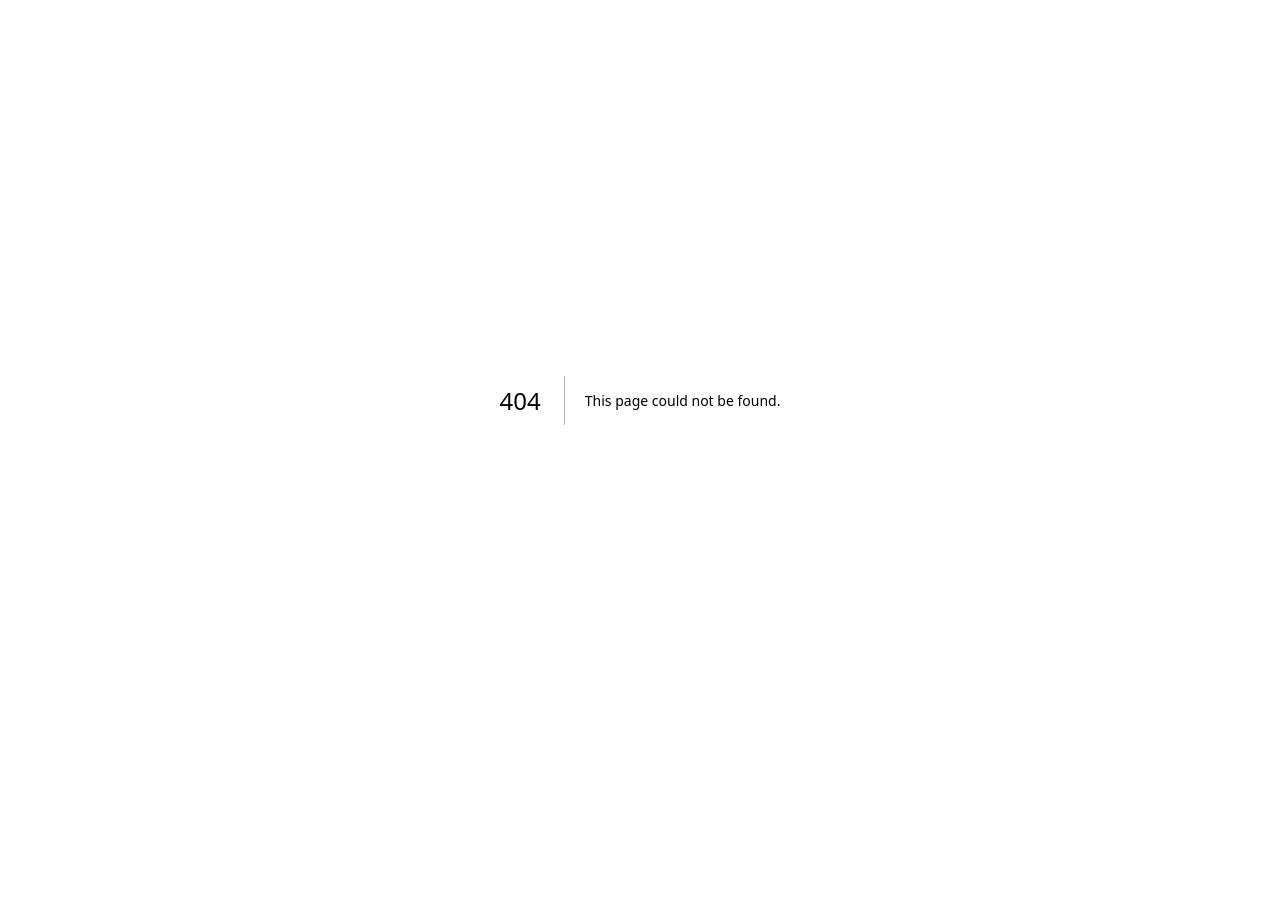
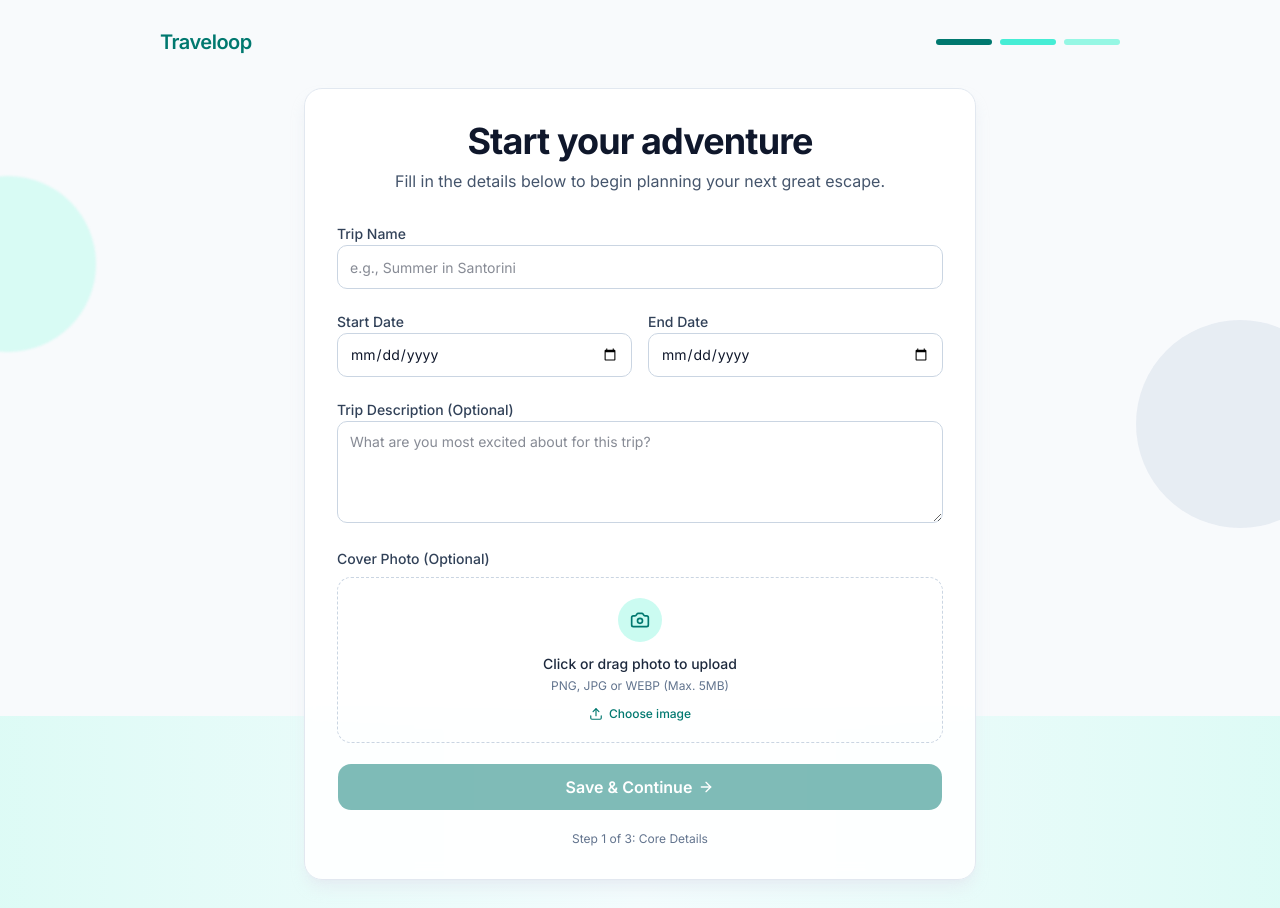
Before and after one commit to RohitSirvi898/Traveloop, a Next.js app: page /trips/create in a window 1280 px wide. Before the commit this address had no page. Before the commit the page ends 800 px from the top, so only its background shows below. Built offline with nearby package versions, Linux system fonts and the light colour scheme.

Commit message:
feat: add CreateTripPage component with form for trip details and cover photo upload

```diff
--- /dev/null
+++ b/src/app/trips/create/page.tsx
@@ -0,0 +1,206 @@
+"use client";
+
+import { useEffect, useMemo, useState, type ChangeEvent, type FormEvent } from "react";
+import { ArrowRight, Camera, Upload } from "lucide-react";
+import { toast } from "sonner";
+
+import { Button } from "@/components/ui/button";
+
+export default function CreateTripPage() {
+  const [tripName, setTripName] = useState("");
+  const [startDate, setStartDate] = useState("");
+  const [endDate, setEndDate] = useState("");
+  const [description, setDescription] = useState("");
+  const [coverPhoto, setCoverPhoto] = useState<File | null>(null);
+  const [coverPreviewUrl, setCoverPreviewUrl] = useState<string | null>(null);
+
+  useEffect(() => {
+    return () => {
+      if (coverPreviewUrl) {
+        URL.revokeObjectURL(coverPreviewUrl);
+      }
+    };
+  }, [coverPreviewUrl]);
+
+  const canSubmit = useMemo(() => {
+    return tripName.trim().length > 0 && startDate.length > 0 && endDate.length > 0;
+  }, [tripName, startDate, endDate]);
+
+  const handleCoverChange = (event: ChangeEvent<HTMLInputElement>) => {
+    const file = event.target.files?.[0] ?? null;
+
+    if (!file) {
+      return;
+    }
+
+    if (!["image/png", "image/jpeg", "image/webp"].includes(file.type)) {
+      toast.error("Please upload a PNG, JPG, or WEBP image.");
+      return;
+    }
+
+    if (file.size > 5 * 1024 * 1024) {
+      toast.error("Image must be 5MB or smaller.");
+      return;
+    }
+
+    if (coverPreviewUrl) {
+      URL.revokeObjectURL(coverPreviewUrl);
+    }
+
+    const previewUrl = URL.createObjectURL(file);
+    setCoverPhoto(file);
+    setCoverPreviewUrl(previewUrl);
+  };
+
+  const handleSubmit = (event: FormEvent<HTMLFormElement>) => {
+    event.preventDefault();
+
+    toast.success("Trip details saved. Next step can connect to backend later.");
+  };
+
+  return (
+    <div className="relative min-h-screen overflow-hidden bg-slate-50 text-slate-900">
+      <div className="pointer-events-none absolute inset-0">
+        <div className="absolute -left-20 top-44 h-44 w-44 rounded-full bg-teal-100/70 blur-[1px]" />
+        <div className="absolute -right-16 top-80 h-52 w-52 rounded-full bg-slate-200/75" />
+        <div className="absolute bottom-0 left-0 h-48 w-full bg-gradient-to-r from-teal-100/60 via-cyan-50/40 to-teal-100/60" />
+      </div>
+
+      <main className="relative mx-auto flex min-h-screen w-full max-w-5xl flex-col px-4 py-7 sm:px-8">
+        <div className="mb-8 flex items-center justify-between">
+          <p className="text-xl font-semibold tracking-tight text-teal-700">Traveloop</p>
+          <div className="flex items-center gap-2">
+            <span className="h-1.5 w-14 rounded-full bg-teal-700" />
+            <span className="h-1.5 w-14 rounded-full bg-teal-300" />
+            <span className="h-1.5 w-14 rounded-full bg-teal-200" />
+          </div>
+        </div>
+
+        <section className="mx-auto w-full max-w-2xl rounded-2xl border border-slate-200 bg-white/90 p-5 shadow-lg shadow-slate-200/70 backdrop-blur-sm sm:p-8">
+          <header className="mb-7 text-center">
+            <h1 className="text-3xl font-bold tracking-tight text-slate-900 sm:text-4xl">Start your adventure</h1>
+            <p className="mt-2 text-sm text-slate-600 sm:text-base">
+              Fill in the details below to begin planning your next great escape.
+            </p>
+          </header>
+
+          <form className="space-y-5" onSubmit={handleSubmit}>
+            <div className="space-y-2">
+              <label htmlFor="tripName" className="text-sm font-medium text-slate-700">
+                Trip Name
+              </label>
+              <input
+                id="tripName"
+                name="tripName"
+                value={tripName}
+                onChange={(event) => setTripName(event.target.value)}
+                placeholder="e.g., Summer in Santorini"
+                className="h-11 w-full rounded-lg border border-slate-300 bg-white px-3 text-sm text-slate-900 outline-none transition focus:border-teal-500 focus:ring-2 focus:ring-teal-200"
+                required
+              />
+            </div>
+
+            <div className="grid gap-4 sm:grid-cols-2">
+              <div className="space-y-2">
+                <label htmlFor="startDate" className="text-sm font-medium text-slate-700">
+                  Start Date
+                </label>
+                <input
+                  id="startDate"
+                  name="startDate"
+                  type="date"
+                  value={startDate}
+                  onChange={(event) => setStartDate(event.target.value)}
+                  className="h-11 w-full rounded-lg border border-slate-300 bg-white px-3 text-sm text-slate-900 outline-none transition focus:border-teal-500 focus:ring-2 focus:ring-teal-200"
+                  required
+                />
+              </div>
+
+              <div className="space-y-2">
+                <label htmlFor="endDate" className="text-sm font-medium text-slate-700">
+                  End Date
+                </label>
+                <input
+                  id="endDate"
+                  name="endDate"
+                  type="date"
+                  value={endDate}
+                  min={startDate || undefined}
+                  onChange={(event) => setEndDate(event.target.value)}
+                  className="h-11 w-full rounded-lg border border-slate-300 bg-white px-3 text-sm text-slate-900 outline-none transition focus:border-teal-500 focus:ring-2 focus:ring-teal-200"
+                  required
+                />
+              </div>
+            </div>
+
+            <div className="space-y-2">
+              <label htmlFor="description" className="text-sm font-medium text-slate-700">
+                Trip Description (Optional)
+              </label>
+              <textarea
+                id="description"
+                name="description"
+                rows={4}
+                value={description}
+                onChange={(event) => setDescription(event.target.value)}
+                placeholder="What are you most excited about for this trip?"
+                className="w-full rounded-lg border border-slate-300 bg-white px-3 py-2.5 text-sm text-slate-900 outline-none transition focus:border-teal-500 focus:ring-2 focus:ring-teal-200"
+              />
+            </div>
+
+            <div className="space-y-2">
+              <p className="text-sm font-medium text-slate-700">Cover Photo (Optional)</p>
+              <label
+                htmlFor="coverPhoto"
+                className="flex min-h-32 w-full cursor-pointer flex-col items-center justify-center rounded-xl border border-dashed border-slate-300 px-4 py-5 text-center transition hover:border-teal-400 hover:bg-teal-50/50"
+              >
+                {coverPreviewUrl ? (
+                  <img
+                    src={coverPreviewUrl}
+                    alt="Trip cover preview"
+                    className="mb-3 h-28 w-full max-w-xs rounded-lg object-cover"
+                  />
+                ) : (
+                  <span className="mb-3 rounded-full bg-teal-100 p-3 text-teal-700">
+                    <Camera className="size-5" />
+                  </span>
+                )}
+
+                <div className="space-y-1">
+                  <p className="text-sm font-medium text-slate-800">
+                    {coverPhoto ? `Selected: ${coverPhoto.name}` : "Click or drag photo to upload"}
+                  </p>
+                  <p className="text-xs text-slate-500">PNG, JPG or WEBP (Max. 5MB)</p>
+                </div>
+
+                <span className="mt-3 inline-flex items-center gap-1.5 text-xs font-medium text-teal-700">
+                  <Upload className="size-3.5" />
+                  Choose image
+                </span>
+              </label>
+              <input
+                id="coverPhoto"
+                name="coverPhoto"
+                type="file"
+                accept="image/png,image/jpeg,image/webp"
+                className="hidden"
+                onChange={handleCoverChange}
+              />
+            </div>
+
+            <Button
+              type="submit"
+              size="lg"
+              disabled={!canSubmit}
+              className="h-12 w-full rounded-xl bg-teal-700 text-base font-semibold text-white hover:bg-teal-800"
+            >
+              Save & Continue <ArrowRight className="size-4" />
+            </Button>
+
+            <p className="text-center text-xs text-slate-500">Step 1 of 3: Core Details</p>
+          </form>
+        </section>
+      </main>
+    </div>
+  );
+}
```
